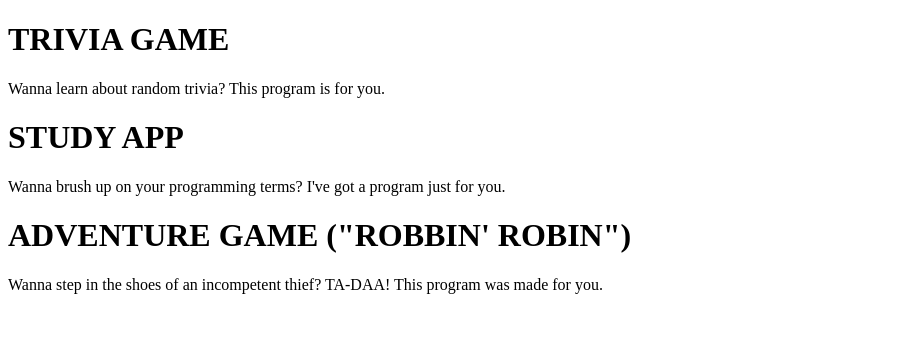
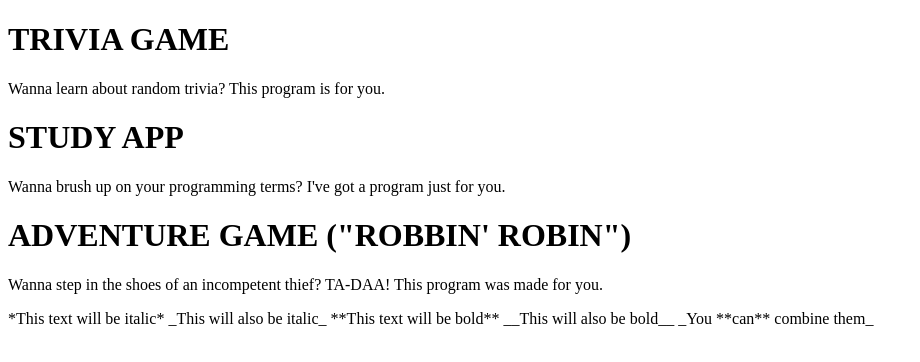
Before and after one commit to Briantheboy/Briantheboy.github.io, a plain HTML site: page index.html in a window 1280 px wide. Shown: the whole page, without its empty margins (0-920 px from the left). Drawn offline with Linux system fonts and the light colour scheme.

Commit message:
Update index.html

```diff
--- a/index.html
+++ b/index.html
@@ -8,5 +8,13 @@
  <h1>ADVENTURE GAME ("ROBBIN' ROBIN")</h3>
  <p>Wanna step in the shoes of an incompetent thief? TA-DAA! This program was made for you.</p>
 
+ *This text will be italic*
+_This will also be italic_
+
+**This text will be bold**
+__This will also be bold__
+
+_You **can** combine them_
+
  </body>
 </html>
```
